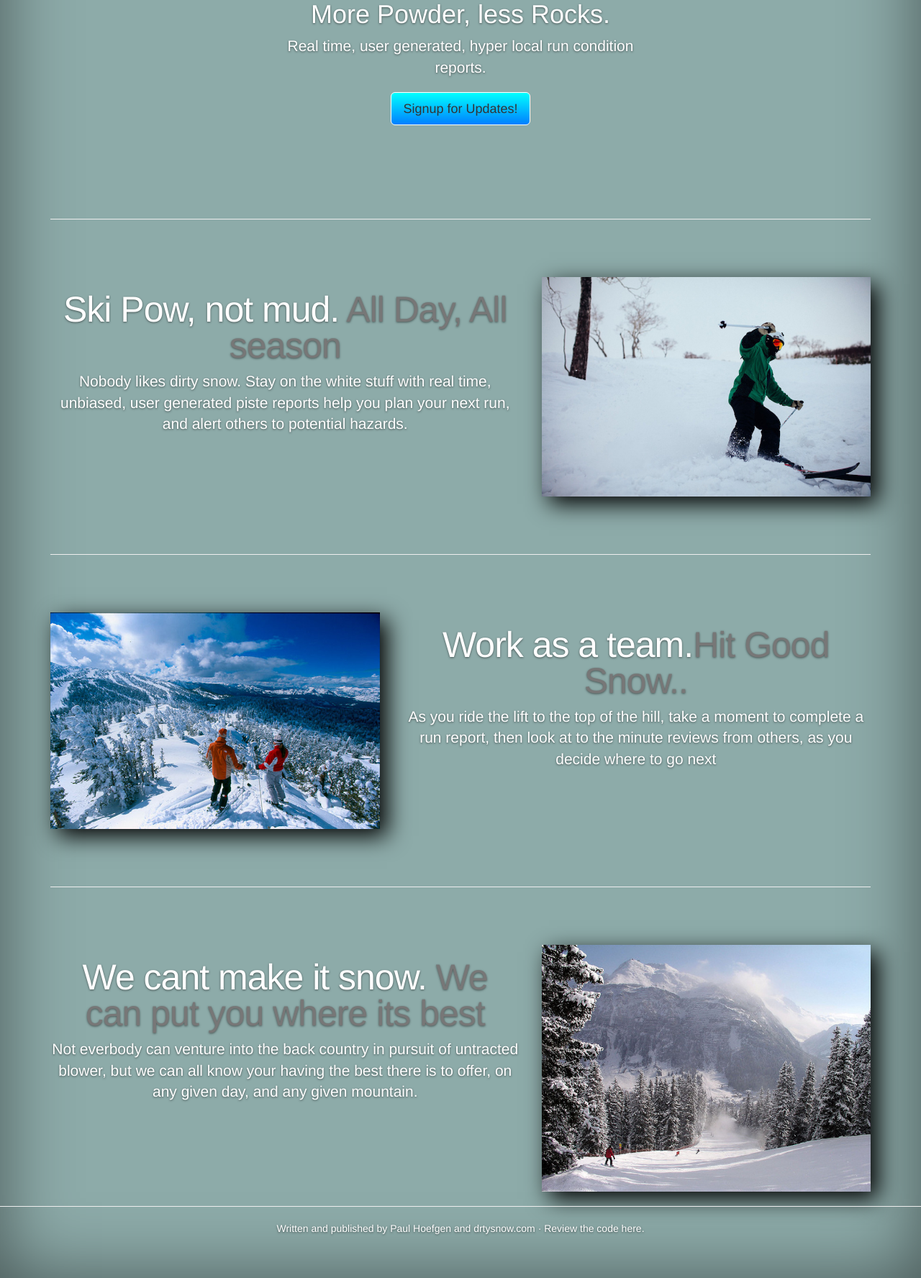
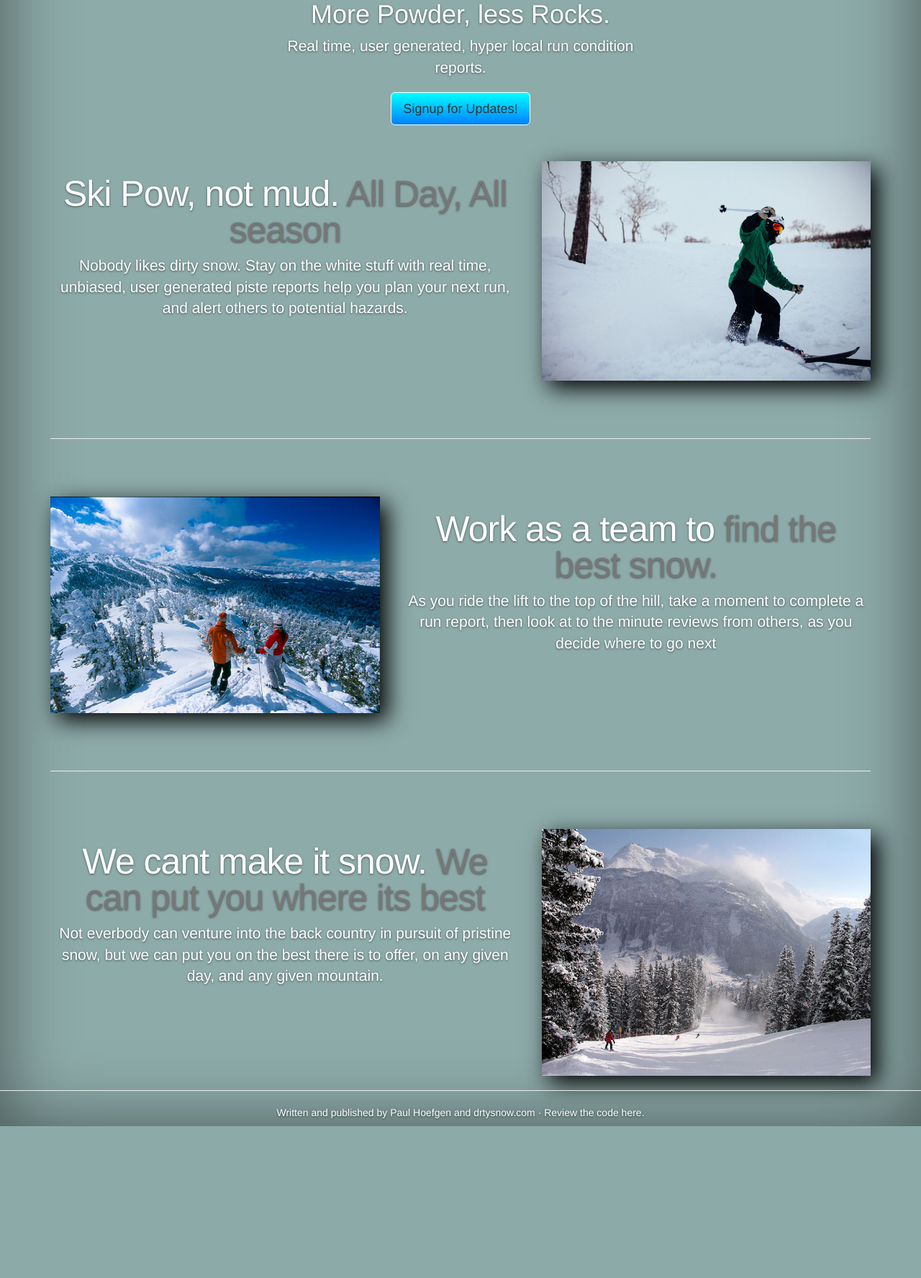
Before and after one commit to phoefgen/udacity-catalog, a Flask app: page / in a window 1280 px wide. Shown: the part 409-2185 px from the top of the page at 72% size. After the commit the page ends 1974 px from the top, so only its background shows below. Run offline with Flask 2, Linux system fonts and the light colour scheme; some libraries are stand-ins or nearby versions.

Commit message:
copy edits

```diff
--- a/drtysnow/static/css/custom.css
+++ b/drtysnow/static/css/custom.css
@@ -6,7 +6,7 @@ footer{
 	position:relative;
 	left:0;
   bottom: 0;
-  height: 100px;
+  height: 50px;
 }
 
 body {
--- a/drtysnow/templates/marketing.html
+++ b/drtysnow/templates/marketing.html
@@ -4,9 +4,6 @@
 
 <div class="container marketing">
   <!-- START THE FEATURETTES -->
-
-  <hr class="featurette-divider">
-
   <div class="row featurette">
     <div class="col-md-7">
       <h2 class="featurette-heading">Ski Pow, not mud. <span class="text-muted">All Day, All season</span></h2>
@@ -23,7 +20,7 @@
 
   <div class="row featurette">
     <div class="col-md-7 col-md-push-5">
-      <h2 class="featurette-heading">Work as a team.<span class="text-muted">Hit Good Snow..</span></h2>
+      <h2 class="featurette-heading">Work as a team to<span class="text-muted"> find the best snow.</span></h2>
       <p class="lead">As you ride the lift to the top of the hill, take a moment
          to complete a run report, then look at
          to the minute reviews from others, as you decide where to go next</p>
@@ -36,7 +33,7 @@
   <div class="row featurette">
     <div class="col-md-7">
       <h2 class="featurette-heading">We cant make it snow. <span class="text-muted">We can put you where its best</span></h2>
-      <p class="lead">Not everbody can venture into the back country in pursuit of untracted blower, but we can all know your having the best
+      <p class="lead">Not everbody can venture into the back country in pursuit of pristine snow, but we can put you on the best
       there is to offer, on any given day, and any given mountain.</p>
     </div>
     <div class="col-md-5">
```
Also changed, not shown: drtysnow/templates/landing.html (+20 -9 lines), drtysnow/static/images/pitch1 (1).jpg (deleted), drtysnow/static/images/pitch3 (1).jpg (deleted).
